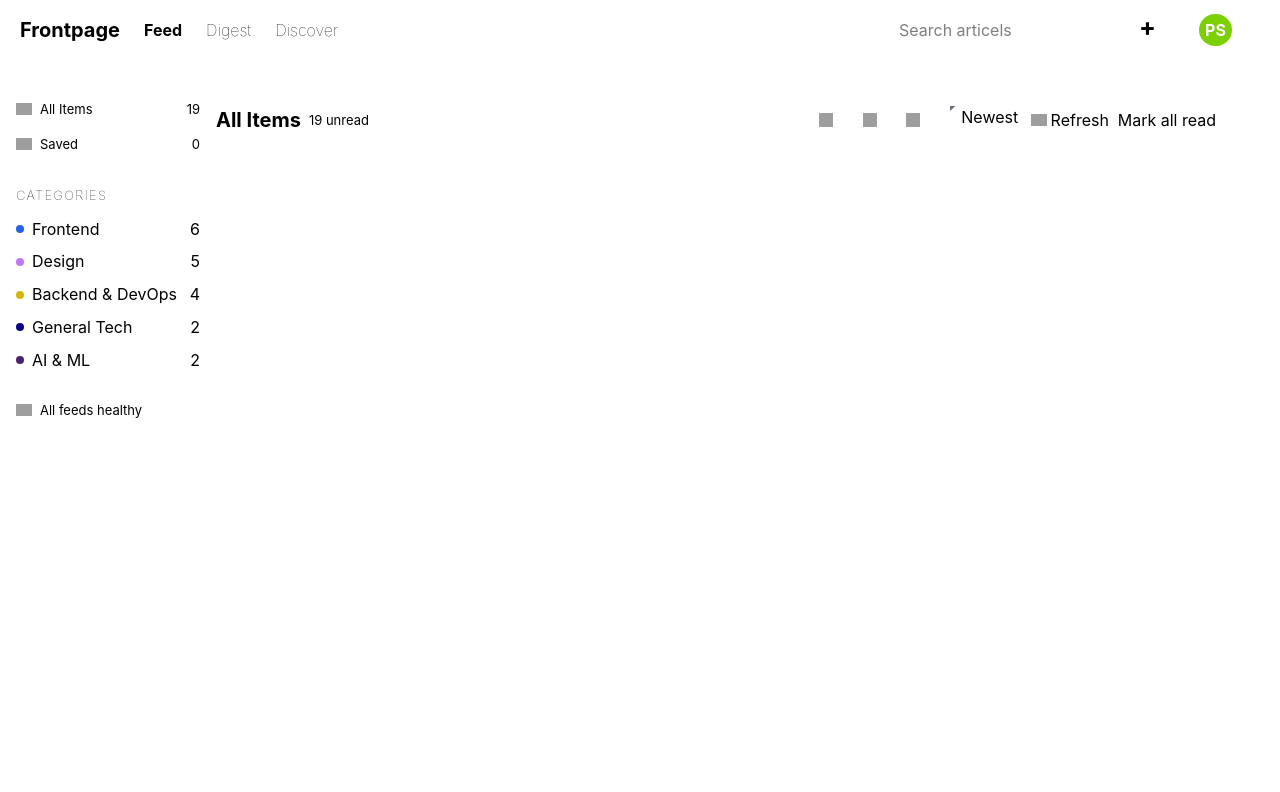
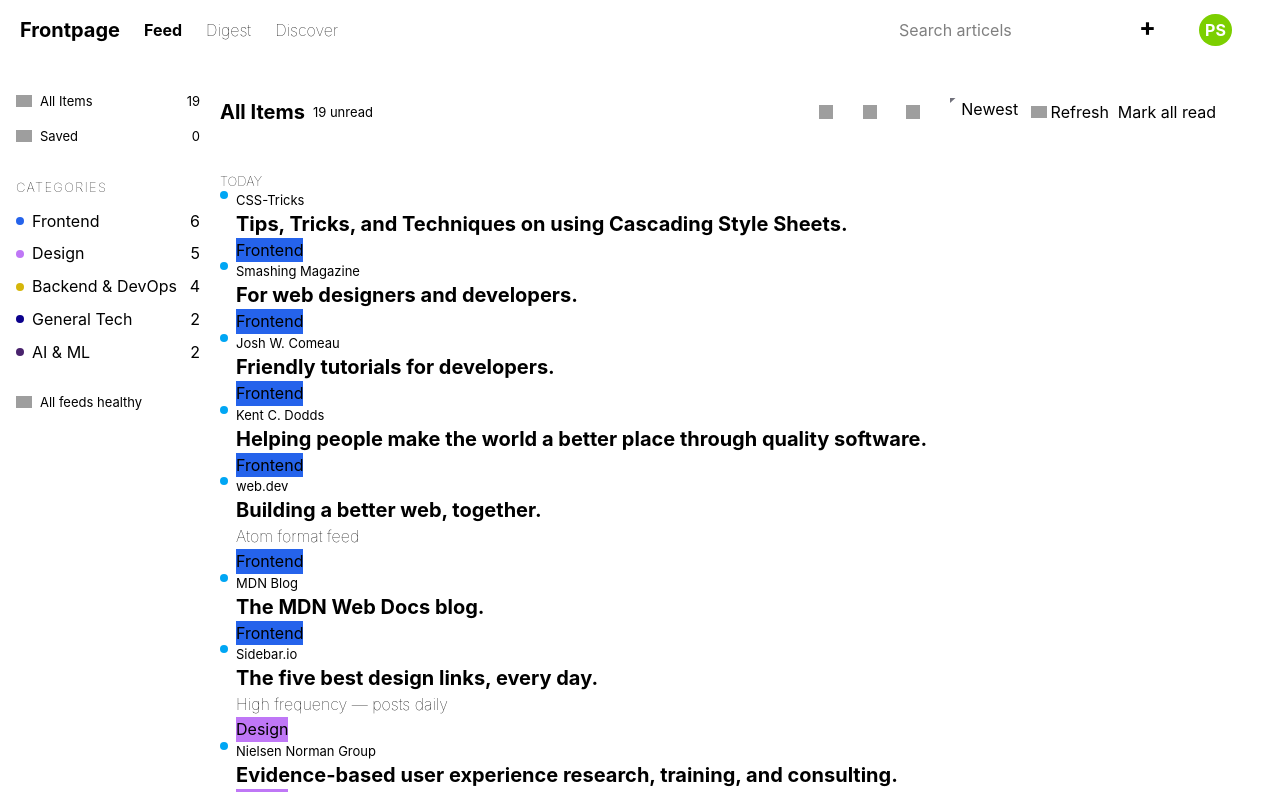
Before and after one commit to PrivDDOS/Angular-feed-reader, an Angular app: page / in a window 1280 px wide. Shown: the top 792 px of the page. Built offline with nearby package versions, Linux system fonts and the light colour scheme; grey boxes are pictures that could not be loaded.

Commit message:
styling out the Feed

```diff
--- a/src/app/app.html
+++ b/src/app/app.html
@@ -7,7 +7,7 @@
 <!-- * * * * * * * to get started with your project! * * * * * * * -->
 <!-- * * * * * * * * * * * * * * * * * * * * * * * * * * * * * * * -->
 
-<main class="w-full min-h-screen grid grid-cols-8 grid-rows-8">
+<main class="w-full min-h-screen grid grid-cols-8 grid-rows-[60px_auto] gap-8">
   <!-- Nav Bar -->
   <nav class="w-full h-[60px] col-span-8">
     <div class="w-full h-full flex flex-row">
@@ -50,7 +50,7 @@
   </nav>
 
   <!-- Side Bar -->
-   <div class="w-50 h-full row-span-7 row-start-2 ps-4">
+   <div class="w-50 h-full row-start-2 ps-4">
 
     <div class="flex flex-col">
         <div class="flex flex-row items-center">
@@ -122,9 +122,9 @@
    </div>
 
    <!-- Feed -->
-    <div class="col-span-7 row-span-7 row-start-2 ps-14">
+    <div class="col-span-7 row-start-2 ps-14">
 
-        <!-- Feed info and filter -->
+        <!-- Feed Filter Bar -->
         <div class="w-full h-[40px] flex flex-row">
             <div class="flex items-center">
                 <p class="h3 text-lg font-bold">All Items</p>
@@ -167,6 +167,52 @@
             </div>
         </div>
 
+        <!-- Feed -->
+         <div class="w-full h-auto flex flex-col pt-10">
+            <div class="w-full font-thin text-sm uppercase">
+                today
+            </div>
+            @for (feeds of categories; track feeds.name) {
+                @for (feed of feeds.feeds; track feed.feedUrl) {
+                    <div class="flex flex-row">
+
+                        <span
+                        class="mr-2 inline-block h-2 w-2 shrink-0 rounded-full bg-sky-500"
+                        >
+                        </span>
+
+                        <div
+                        class="w-full flex flex-row"
+                        >
+                            <div class="flex flex-col">
+                                <div class="flex-row">
+                                    <p class="text-sm font-thiner">
+                                        {{ feed.title }}
+                                    </p>
+                                </div>
+                                <p class="text-lg font-bold">
+                                    {{ feed.description }}
+                                </p>
+                                @if (feed.notes) {
+                                    <p class="text-base font-thin">
+                                        {{ feed.notes }}
+                                    </p>
+                                }
+                                <span
+                                class="max-w-max text-base font-normal"
+                                [style.backgroundColor]="feeds.color"
+                                >
+                                    {{ feeds.name }}
+                                </span>
+                            </div>
+
+                        </div>
+
+                    </div>
+                }
+            }
+         </div>
+
     </div>
 </main>
 
--- a/src/app/app.ts
+++ b/src/app/app.ts
@@ -3,7 +3,7 @@
 import { CommonModule } from '@angular/common';
 import { HttpClient, provideHttpClient, withFetch } from '@angular/common/http';
 
-type Feed = { title: string; feedUrl: string; siteUrl: string; description: string; format: string; notes: string };
+type Feed = { title: string; feedUrl: string; siteUrl: string; description: string; format: string; notes?: string };
 type Category = { name: string; color: string ;feeds: Feed[] };
 
 @Component({
```
